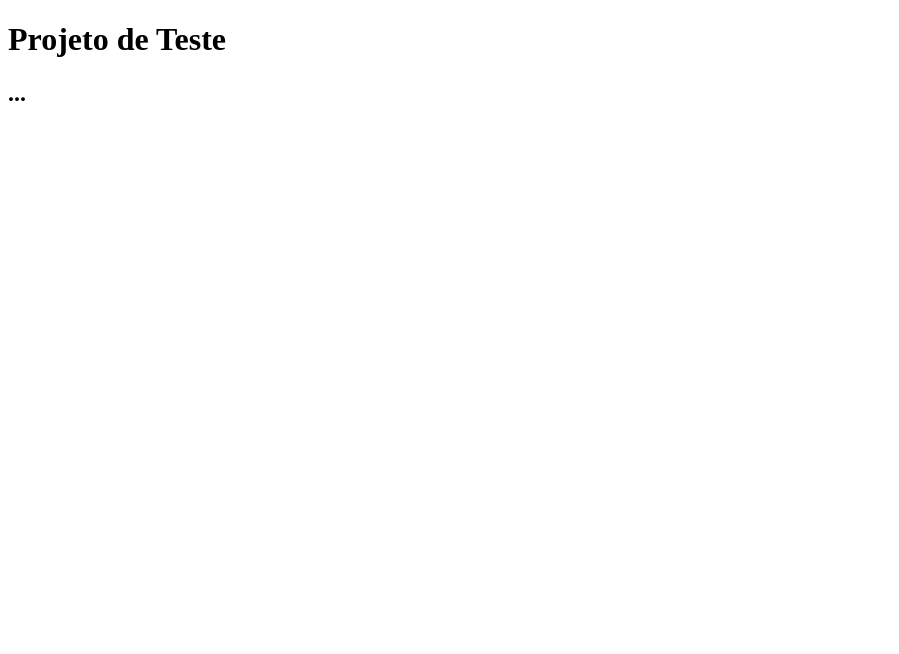
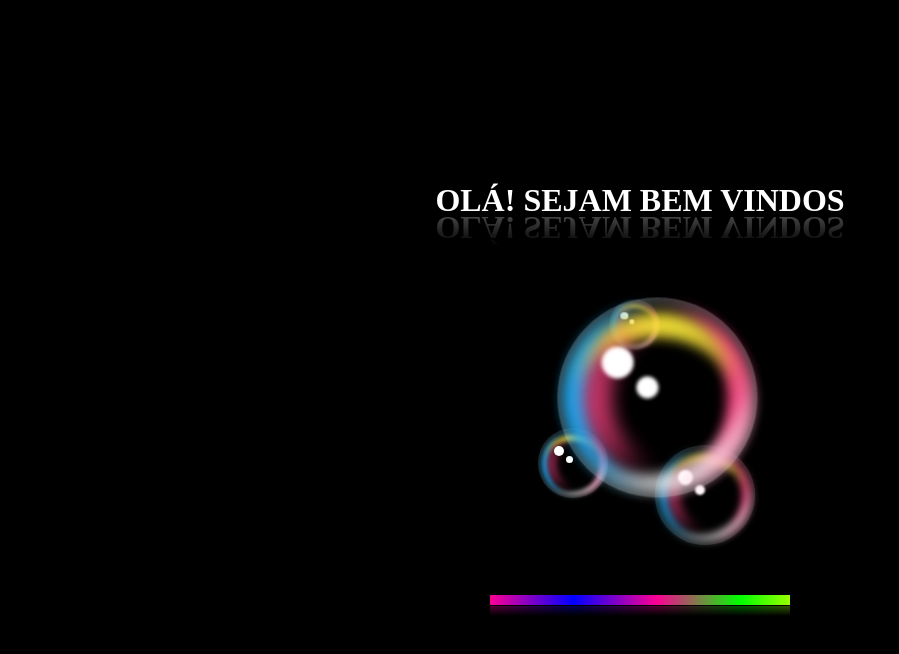
Before and after one commit to patrickordine/projeto-teste, a plain HTML site: page index.html in a window 1280 px wide. Shown: the whole page, without its empty margins (0-899 px from the left). Drawn offline with Linux system fonts and the light colour scheme.

Commit message:
Add Itens
Adicionando itens ao site

```diff
--- a/index.html
+++ b/index.html
@@ -5,10 +5,45 @@
     <meta http-equiv="X-UA-Compatible" content="IE=edge">
     <meta name="viewport" content="width=device-width, initial-scale=1.0">
     <title>Projeto de Teste</title>
+    <link rel="stylesheet" type="text/css" href="style.css">
 </head>
 <body>
-
-    <h1> Projeto de Teste</h1>
-    <h2> ...</h2>
+    <h1>OLÁ! SEJAM BEM VINDOS</h1>
+    <div class="loader"></div>
+    <div class="bubble">
+        <span></span>
+        <span></span>
+        <span></span>
+        <span></span>
+        <span></span>
+    </div>
+    <div class="bubble">
+        <span></span>
+        <span></span>
+        <span></span>
+        <span></span>
+        <span></span>
+    </div>
+    <div class="bubble">
+        <span></span>
+        <span></span>
+        <span></span>
+        <span></span>
+        <span></span>
+    </div>
+    <div class="bubble">
+        <span></span>
+        <span></span>
+        <span></span>
+        <span></span>
+        <span></span>
+    </div>
+    <div class="bubble">
+        <span></span>
+        <span></span>
+        <span></span>
+        <span></span>
+        <span></span>
+    </div>
 </body>
 </html>
--- /dev/null
+++ b/style.css
@@ -0,0 +1,175 @@
+*
+{
+    margin: 0;
+    padding: 0;
+    box-sizing: border-box;
+}
+body
+{
+    display:flex;
+    justify-content: center;
+    align-items:  center;
+    min-height: 100vh;
+    background: #000;
+}
+h1
+{
+    color: #fff;
+    margin-top: -400px;
+    position: absolute;
+
+    -webkit-box-reflect: below -10px linear-gradient(transparent,#0005);
+}
+
+.bubble
+{
+    position: absolute;
+    width: 200px;
+    height: 200px;
+    border-radius: 50%;
+    box-shadow: inset 0 0 25px rgba(255,255,255,0.25);
+    animation: animate 8s ease-in-out infinite;
+}
+.bubble:nth-child(2)
+{
+    position: relative;
+    zoom: 0.45;
+    left: -10px;
+    top: -100px;
+    animation-delay: -4s;
+}
+
+.bubble:nth-child(3)
+{
+    position: relative;
+    zoom: 0.25;
+    right: -300px;
+    top: -300px;
+    animation-delay: -6s;
+}
+
+.bubble:nth-child(4)
+{
+    position: relative;
+    zoom: 0.35;
+    left: -120px;
+    bottom: -200px;
+    animation-delay: -3s;
+}
+.bubble:nth-child(5)
+{
+    position: relative;
+    zoom: 0.5;
+    left: 0px;
+    top: 200px;
+    animation-delay: -5s;
+}
+
+
+@keyframes animate {
+    0%,100%
+    {
+        transform: translateY(-20px);
+    }
+    50%
+    {
+        transform: translate(20px);
+    }
+}
+
+
+.bubble::before
+{
+    content: '';
+    position: absolute;
+    top: 50px;
+    left: 45px;
+    width: 30px;
+    height: 30px;
+    border-radius: 50%;
+    background: #fff;
+    z-index: 10;
+    filter: blur(2px);
+}
+.bubble::after
+{
+    content: '';
+    position: absolute;
+    top: 80px;
+    left: 80px;
+    width: 20px;
+    height: 20px;
+    border-radius: 50%;
+    background: #fff;
+    z-index: 10;
+    filter: blur(2px);
+}
+.bubble span
+{
+    position: absolute;
+    border-radius: 50%;
+}
+
+.bubble span:nth-child(1)
+{
+    inset: 10px;
+    border-left: 15px solid #0fb4ff;
+    filter: blur(8px);
+}
+.bubble span:nth-child(2)
+{
+    inset: 10px;
+    border-right: 15px solid #ff4484;
+    filter: blur(8px);
+}
+.bubble span:nth-child(3)
+{
+    inset: 20px;
+    border-top: 15px solid #ffeb3b;
+    filter: blur(8px);
+}
+.bubble span:nth-child(4)
+{
+    inset: 30px;
+    border-left: 15px solid #ff4484;
+    filter: blur(12px);
+}
+.bubble span:nth-child(5)
+{
+    inset: 10px;
+    border-bottom: 10px solid #fff;
+    filter: blur(8px);
+    transform: rotate(330deg);
+}
+
+.loader
+{
+    position: absolute;
+    margin-top: 400px;
+    width: 300px;
+    height: 10px;
+    background: #fff;
+    -webkit-box-reflect: below 1px linear-gradient(transparent,#0005);
+}
+
+.loader::before
+{
+    content: '';
+    position: absolute;
+    inset: 0;
+    background: linear-gradient(90deg,#fb0094, #0000ff, #fb0094,#00ff00,#ffff00, #0000ff, #fb0094);
+    animation: animate2 20s linear infinite;
+    background-size: 500px;
+    filter: blur(20Spx);
+
+}
+@keyframes animate2 {
+    0%
+    {
+        background-position: 0 0;
+    }
+    50%
+    {
+        background-position: 500% 0;
+    }
+}
```
